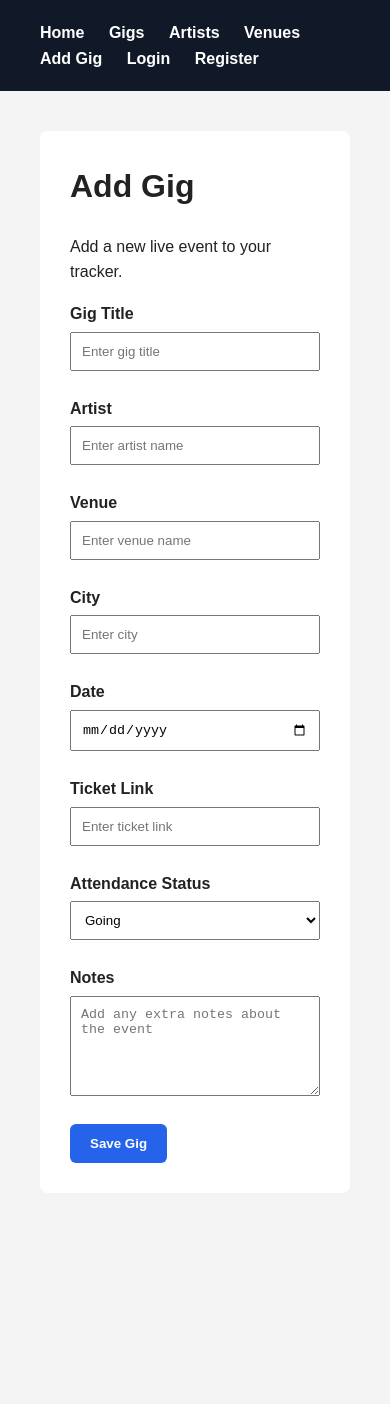
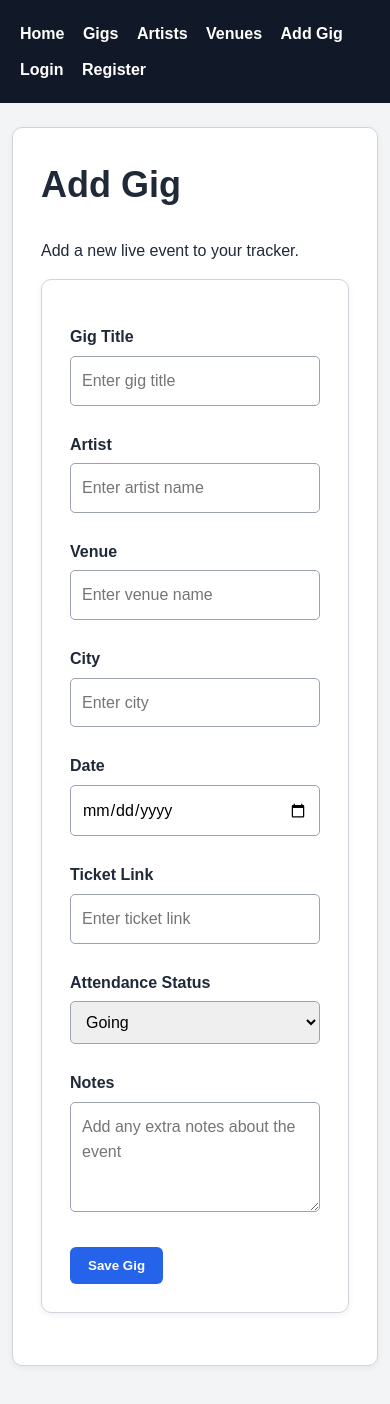
Before and after one commit to KianS-0/tm470-gig-management-system-I9389343, a website: page add-gig.html in a window 390 px wide. Before the commit the page ends 1233 px from the top, so only its background shows below. Drawn offline with Linux system fonts and the light colour scheme.

```diff
--- a/add-gig.html
+++ b/add-gig.html
@@ -70,6 +70,7 @@
       margin-top: 10px;
     }
   </style>
+<link rel="stylesheet" href="/styles.css">
 </head>
 <body>
   <nav>
--- a/server.js
+++ b/server.js
@@ -113,6 +113,7 @@
             font-weight: bold;
           }
         </style>
+<link rel="stylesheet" href="/styles.css">
       </head>
       <body>
         <nav>
@@ -237,6 +238,7 @@
             cursor: pointer;
           }
         </style>
+<link rel="stylesheet" href="/styles.css">
       </head>
 
       <body>
@@ -672,6 +674,7 @@
           cursor: pointer;
         }
       </style>
+<link rel="stylesheet" href="/styles.css">
     </head>
 
     <body>
@@ -804,6 +807,7 @@
               max-width: 600px;
             }
           </style>
+<link rel="stylesheet" href="/styles.css">
         </head>
 
         <body>
--- /dev/null
+++ b/styles.css
@@ -0,0 +1,169 @@
+/* Shared styling for the GigTracker website */
+
+* {
+  box-sizing: border-box;
+}
+
+body {
+  margin: 0;
+  font-family: Arial, Helvetica, sans-serif;
+  line-height: 1.6;
+  background-color: #f3f4f6;
+  color: #1f2937;
+}
+
+nav {
+  width: 100%;
+  background-color: #111827;
+  padding: 20px 40px;
+}
+
+nav a {
+  display: inline-block;
+  margin-right: 24px;
+  color: white;
+  font-weight: bold;
+  text-decoration: none;
+}
+
+nav a:hover,
+nav a:focus {
+  text-decoration: underline;
+}
+
+main,
+.content,
+.page {
+  width: min(1000px, calc(100% - 40px));
+  margin: 0 auto;
+  padding: 40px 0;
+}
+
+.hero {
+  padding: 70px 40px;
+  background-color: white;
+  text-align: center;
+}
+
+.hero h1 {
+  margin: 0 0 10px;
+  font-size: 48px;
+}
+
+.hero p {
+  max-width: 700px;
+  margin: 0 auto 30px;
+  font-size: 20px;
+}
+
+h1 {
+  margin-top: 0;
+  font-size: 36px;
+}
+
+h2 {
+  margin-top: 0;
+}
+
+.section,
+.card,
+.gig-card,
+.artist-card,
+.venue-card,
+form {
+  max-width: 760px;
+  margin-bottom: 24px;
+  padding: 28px;
+  background-color: white;
+  border: 1px solid #d1d5db;
+  border-radius: 10px;
+  box-shadow: 0 2px 6px rgba(0, 0, 0, 0.06);
+}
+
+label {
+  display: block;
+  margin: 16px 0 6px;
+  font-weight: bold;
+}
+
+input,
+select,
+textarea {
+  width: 100%;
+  padding: 11px;
+  border: 1px solid #9ca3af;
+  border-radius: 5px;
+  font: inherit;
+}
+
+textarea {
+  min-height: 110px;
+  resize: vertical;
+}
+
+button,
+.button {
+  display: inline-block;
+  margin-top: 18px;
+  padding: 11px 18px;
+  border: 0;
+  border-radius: 6px;
+  background-color: #2563eb;
+  color: white;
+  font-weight: bold;
+  text-decoration: none;
+  cursor: pointer;
+}
+
+button:hover,
+.button:hover {
+  opacity: 0.9;
+}
+
+.delete-button {
+  background-color: #b91c1c;
+}
+
+.button-secondary {
+  background-color: #e5e7eb;
+  color: #111827;
+}
+
+.action-link {
+  display: inline-block;
+  margin-right: 16px;
+  font-weight: bold;
+}
+
+.message {
+  max-width: 760px;
+  padding: 14px;
+  border-radius: 6px;
+  background-color: white;
+  border: 1px solid #d1d5db;
+}
+
+@media (max-width: 700px) {
+  nav {
+    padding: 16px 20px;
+  }
+
+  nav a {
+    margin: 5px 14px 5px 0;
+  }
+
+  main,
+  .content,
+  .page {
+    width: min(100% - 24px, 1000px);
+    padding: 24px 0;
+  }
+
+  .hero {
+    padding: 45px 20px;
+  }
+
+  .hero h1 {
+    font-size: 38px;
+  }
+}
```
Also changed, not shown: artists.html (+1 -0 lines), edit-gig.html (+1 -0 lines), gigs.html (+1 -0 lines), index.html (+1 -0 lines), login.html (+1 -0 lines), register.html (+1 -0 lines), venues.html (+1 -0 lines).
